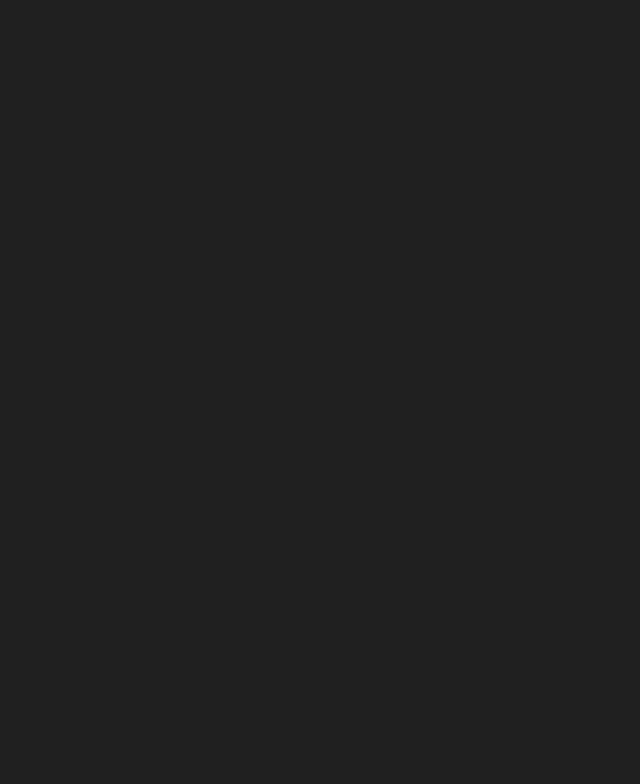
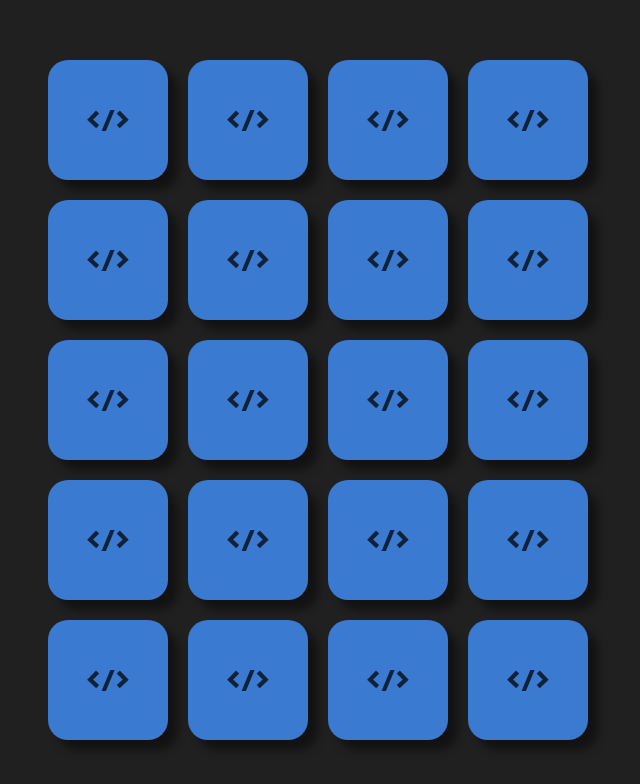
Before and after one commit to Mikaelisson/jogo-da-memoria, a plain HTML site: page index.html in a window 1280 px wide. Shown: the whole page, without its empty margins (322-962 px from the left). Drawn offline with Linux system fonts and the light colour scheme.

Commit message:
criando cartas com js

```diff
--- a/scripts/script.js
+++ b/scripts/script.js
@@ -1,5 +1,7 @@
 const FRONT = "card_front";
 const BACK = "card_back";
+const CARD = "card";
+const ICON = "icon";
 
 let techs = [
   "bootstrap",
@@ -21,7 +23,43 @@ startGame();
 function startGame() {
   cards = createCardsFromTechs(techs);
   shuflleCards(cards);
-  console.log(cards);
+  initializeCards(cards);
+}
+
+function initializeCards(cards) {
+  let gameBoard = document.getElementById("gameBoard");
+
+  cards.forEach((card) => {
+    let cardElement = document.createElement("div");
+    cardElement.classList.add(CARD);
+    cardElement.id = card.id;
+    cardElement.dataset.icon = card.icon;
+
+    createCardContent(card, cardElement);
+
+    cardElement.addEventListener("click", flipCard);
+    gameBoard.appendChild(cardElement);
+  });
+}
+
+function createCardContent(card, cardElement) {
+  createCardFace(FRONT, card, cardElement);
+  createCardFace(BACK, card, cardElement);
+}
+
+function createCardFace(face, card, element) {
+  let elementIcon = document.createElement("div");
+  elementIcon.classList.add(face);
+  if (face === FRONT) {
+    let img = document.createElement("img");
+    img.classList.add(ICON);
+    img.src = "./assets/img/" + card.icon + ".png";
+    elementIcon.appendChild(img);
+  } else {
+    elementIcon.innerHTML = "&lt/&gt";
+  }
+
+  element.appendChild(elementIcon);
 }
 
 function shuflleCards(cards) {
@@ -43,9 +81,9 @@ createCardsFromTechs(techs);
 function createCardsFromTechs(techs) {
   let cards = [];
 
-  for (let tech of techs) {
+  techs.forEach((tech) => {
     cards.push(createPairFromTechs(tech));
-  }
+  });
   return cards.flatMap((pair) => pair);
 }
 
@@ -67,3 +105,7 @@ function createPairFromTechs(tech) {
 function createIdWithTech(tech) {
   return tech + parseInt(Math.random() * 1000);
 }
+
+function flipCard() {
+  this.classList.add("flip");
+}
```
Also changed, not shown: index.html (+2 -2 lines).
